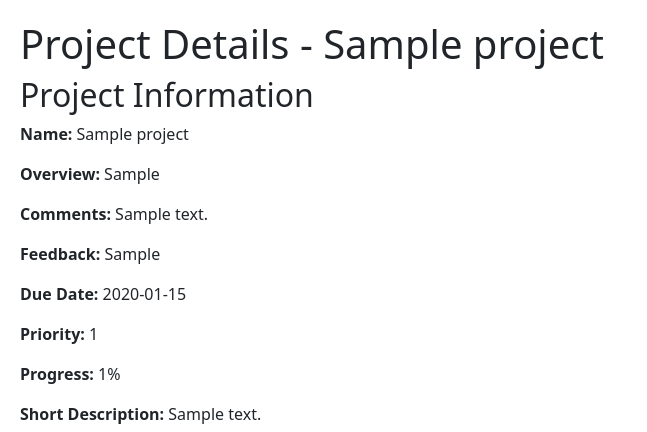
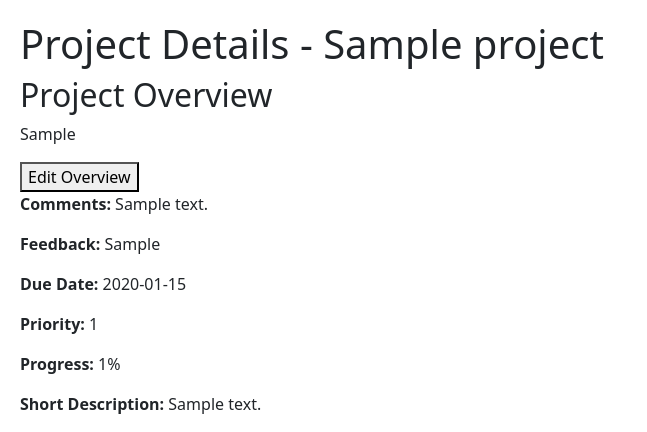
Before and after one commit to admiralorbiter/Flask_Playground, a Flask app: page /project/1 in a window 1280 px wide. Shown: the top 432 px of the page, without its empty margins (0-647 px from the left). Run offline with Flask 3, Linux system fonts and the light colour scheme; tables that the repository leaves empty hold one stand-in row (values such as "Sample post"); some libraries are stand-ins or nearby versions.

Commit message:
Working on overview edit. Almost there

```diff
--- a/app/templates/project_details.html
+++ b/app/templates/project_details.html
@@ -12,10 +12,30 @@
 <body>
     <h1>Project Details - {{ project.name }}</h1>
 
-    <!-- Display Project Details -->
-    <h2>Project Information</h2>
-    <p><strong>Name:</strong> {{ project.name }}</p>
-    <p><strong>Overview:</strong> {{ project.overview }}</p>
+    <!-- Display Project Overview -->
+    <h2>Project Overview</h2>
+    <div id="overview-container">
+        <p id="project-overview">{{ project.overview }}</p>
+        <button hx-get="{{ url_for('edit_project_overview', project_id=project.project_id) }}"
+            hx-trigger="click"
+            hx-target="#overview-container"
+            hx-swap="outerHTML"
+            class="edit-overview-button">
+            Edit Overview
+        </button>
+    </div>
+
+    <!-- Edit Project Overview (initially hidden) -->
+    <div id="edit-overview-form" style="display: none;">
+        <form hx-post="{{ url_for('update_project_overview', project_id=project.project_id) }}"
+                hx-trigger="submit"
+                hx-target="#overview-container"
+                hx-swap="outerHTML">
+            <label for="overview">Project Overview:</label>
+            <textarea id="overview" name="overview">{{ project.overview }}</textarea>
+            <button type="submit">Update Overview</button>
+        </form>
+    </div>
     <p><strong>Comments:</strong> {{ project.comments }}</p>
     <p><strong>Feedback:</strong> {{ project.feedback }}</p>
     <p><strong>Due Date:</strong> {{ project.due_date.strftime('%Y-%m-%d') if project.due_date else 'Not set' }}</p>
--- a/app/views.py
+++ b/app/views.py
@@ -315,3 +315,33 @@ def delete_link(link_id):
         flash(f'An error occurred while deleting the link: {e}', 'danger')
 
     return "Link deleted successfully!"  # You can return any message or empty response as needed
+
+@app.route("/project/edit_project_overview/<int:project_id>", methods=["GET"])
+def edit_project_overview(project_id):
+    project = Project.query.get_or_404(project_id)
+
+    # Generate HTML for the edit form
+    edit_form_html = f"""
+        <!-- Create your edit form here -->
+        <form action="{url_for('update_project_overview', project_id=project.project_id)}" method="post" hx-swap="outerHTML">
+            <label for="overview">Project Overview:</label>
+            <textarea id="overview" name="overview">{project.overview}</textarea>
+            <button type="submit">Update Overview</button>
+        </form>
+    """
+
+    return edit_form_html
+
+@app.route("/project/update_project_overview/<int:project_id>", methods=["POST"])
+def update_project_overview(project_id):
+    project = Project.query.get_or_404(project_id)
+    try:
+        project.overview = request.form.get("overview")
+        db.session.commit()
+        flash('Project overview updated successfully!', 'success')
+        # Return the updated overview as an HTML snippet
+        return f'<p id="project-overview">{project.overview}</p>'
+    except Exception as e:
+        db.session.rollback()
+        flash(f'An error occurred: {e}', 'danger')
+        return '', 500  # HTTP 500 for server error
```
